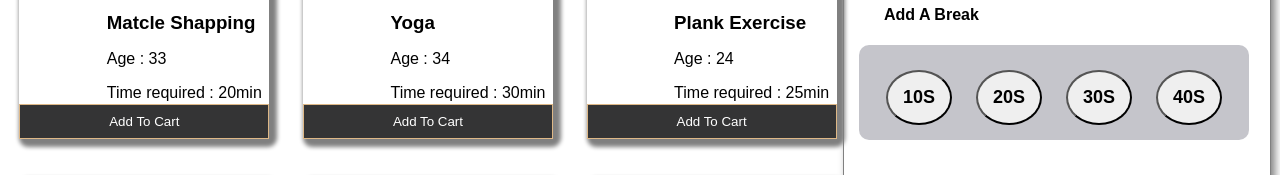
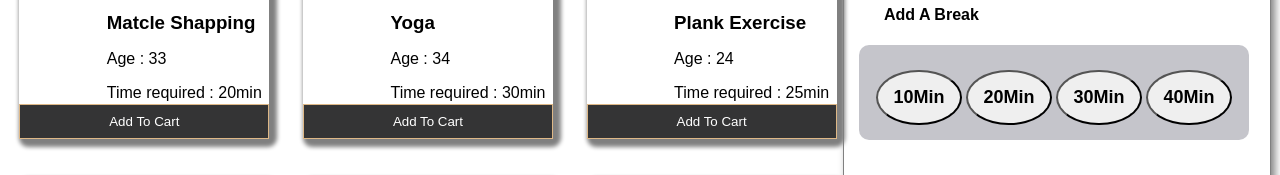
Before and after one commit to kamruzzaman22874/My-Physical-Exercise-Repo, a React (Create React App) app: page / in a window 1280 px wide. Shown: the part 278-453 px from the top of the page. Built offline with nearby package versions, Linux system fonts and the light colour scheme.

Commit message:
Added Break Time

```diff
--- a/src/Component/Side-Bar/SideBar.js
+++ b/src/Component/Side-Bar/SideBar.js
@@ -33,10 +33,10 @@ const SideBar = ({timeAdded , cardActivity}) => {
             <div className='break-container'>
             <h4 className='add-break'>Add A Break</h4>
             <div className='count-container'>
-              <button onClick={(e)=> handleBtn(e)}>10S</button>
-              <button onClick={(e)=> handleBtn(e)}>20S</button>
-              <button onClick={(e)=> handleBtn(e)}>30S</button>
-              <button onClick={(e)=> handleBtn(e)}>40S</button>
+              <button onClick={(e)=> handleBtn(e)}>10Min</button>
+              <button onClick={(e)=> handleBtn(e)}>20Min</button>
+              <button onClick={(e)=> handleBtn(e)}>30Min</button>
+              <button onClick={(e)=> handleBtn(e)}>40Min</button>
 
             </div>
            </div>
```
